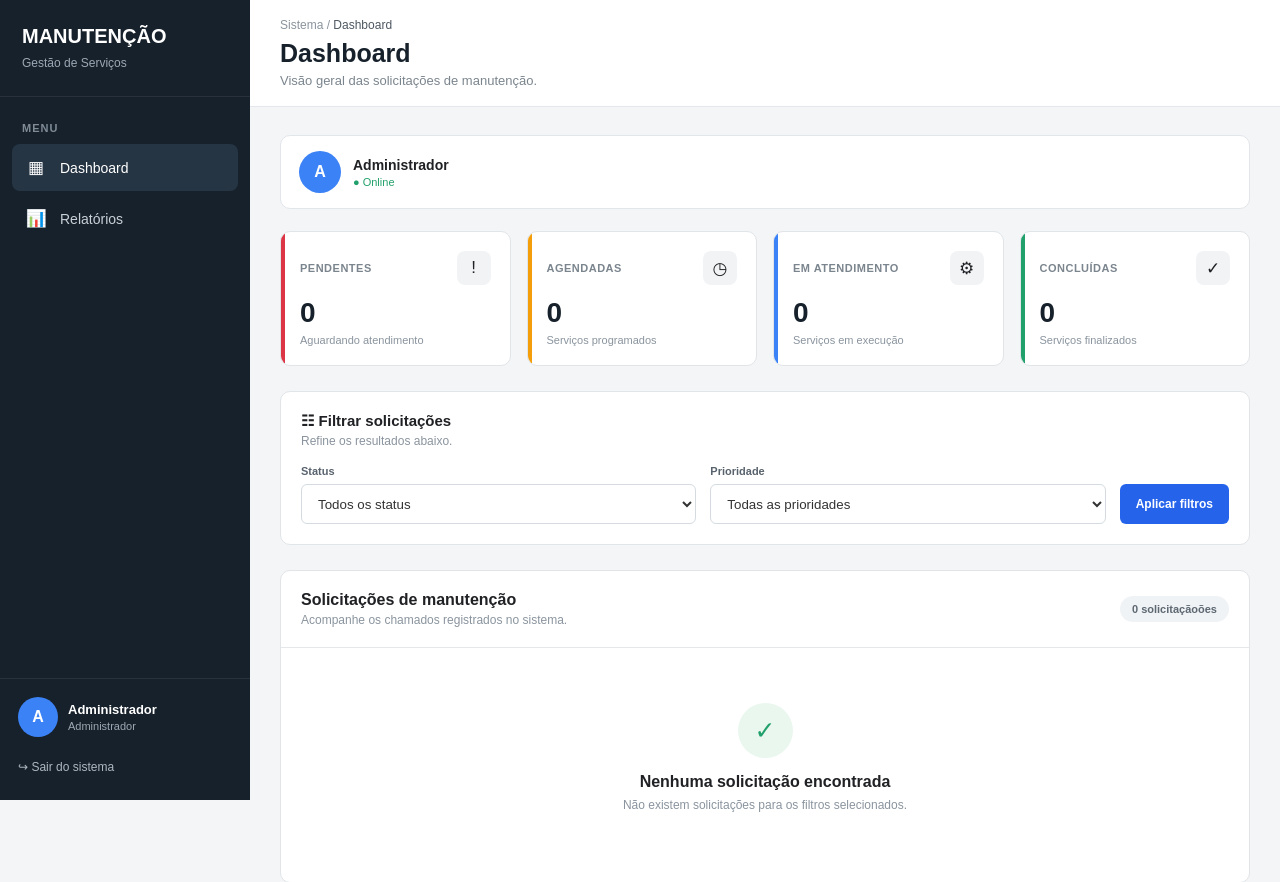
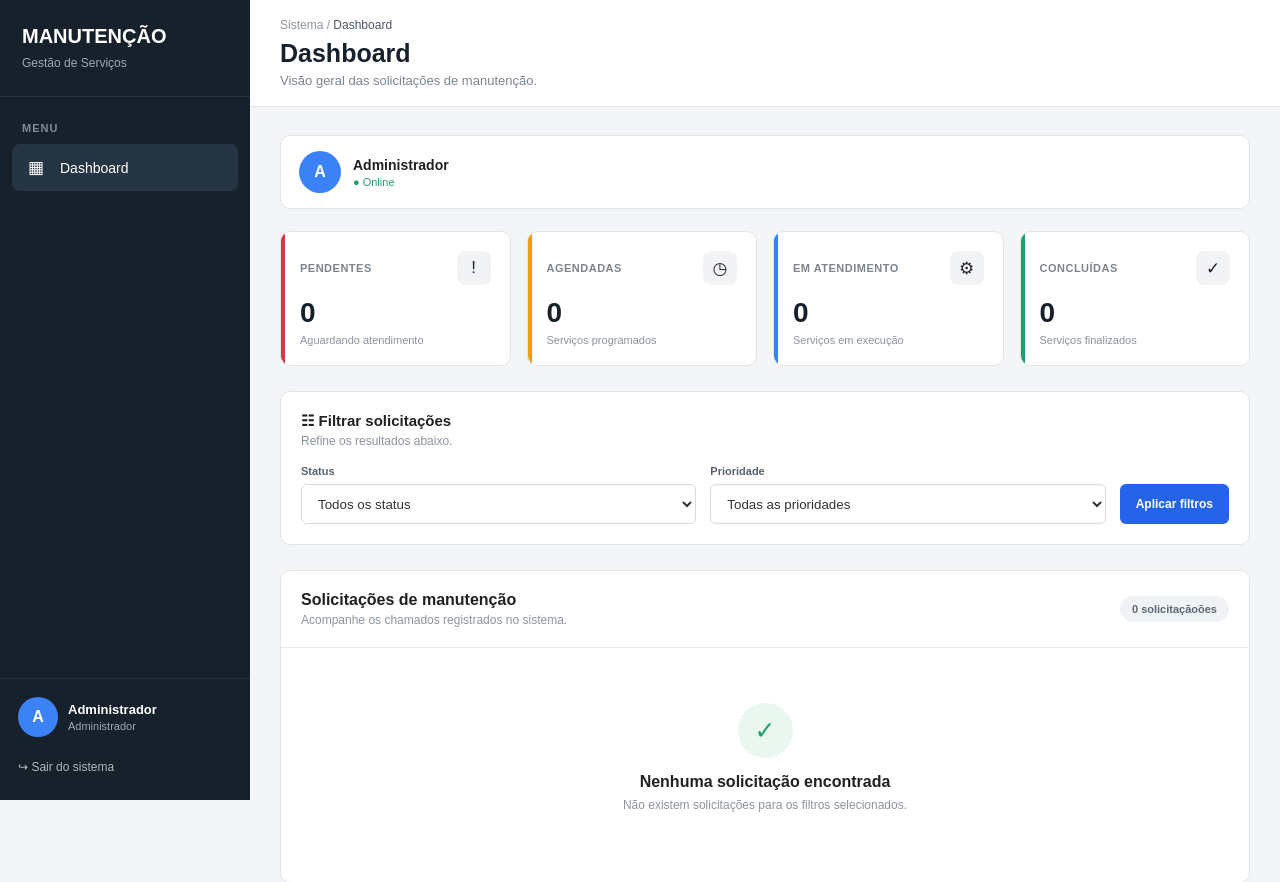
Before and after one commit to tfpr123-bot/SM---Solicita-o-de-manuten-o, a FastAPI app: page /painel in a window 1280 px wide. Shown: the top 882 px of the page. Run offline with FastAPI, Linux system fonts and the light colour scheme; the visitor is signed in with stand-in values (Sample User, id 1); some libraries are stand-ins or nearby versions.

Commit message:
Update painel.html

```diff
--- a/templates/painel.html
+++ b/templates/painel.html
@@ -775,11 +775,6 @@
                 {% endif %}
             </a>
 
-            <a href="/relatorios">
-                <span class="menu-icon">📊</span>
-                <span>Relatórios</span>
-            </a>
-
         </nav>
 
         <div class="sidebar-user">
@@ -1321,10 +1316,6 @@
 
                                     <td>
 
-                                        <!-- CORRIGIDO:
-                                             antes estava /os/{{ item.id }}
-                                             agora usa a rota existente no main.py -->
-
                                         <a
                                             href="/solicitacao/{{ item.id }}"
                                             class="view"
```
